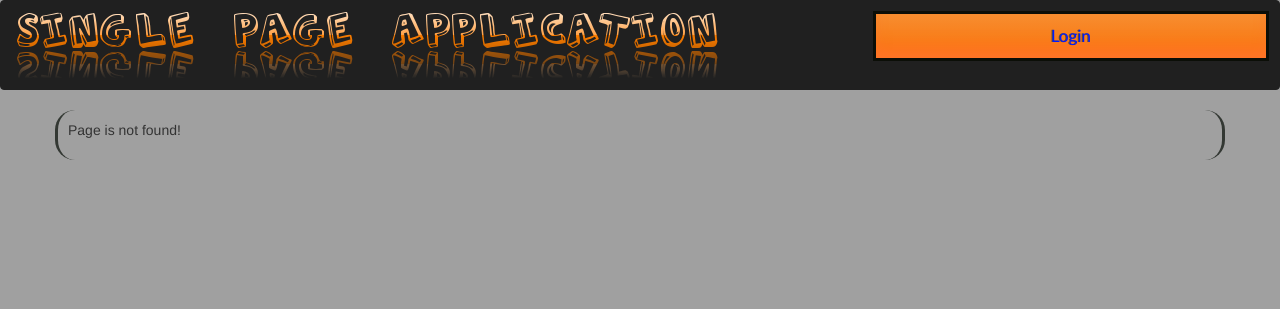
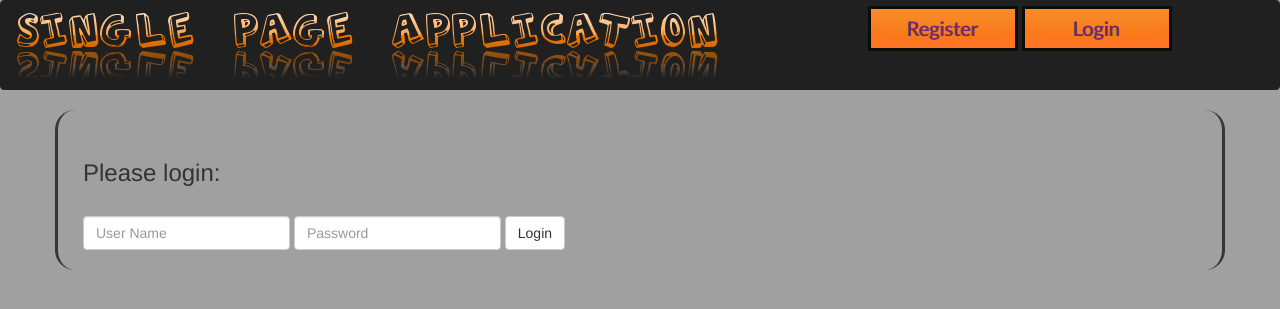
Before and after one commit to EddyCodeIt/SPA_Project_2016_Data_Rep-Quering, a Flask app: page /login/ in a window 1280 px wide. Shown: the top 309 px of the page. Run offline with Flask 2, Linux system fonts and the light colour scheme; some libraries are stand-ins or nearby versions.

Commit message:
4.0) DB created / login / registration / logout

```diff
--- a/app/static/style.css
+++ b/app/static/style.css
@@ -29,17 +29,6 @@ body {
 }
 /* BUTTONS STYLING */
 
-#login {
-    font-size: 17px;
-    margin-top: 10px;
-    margin-bottom: 10px;
-    margin-left: 5px;
-    margin-right: 10px;
-    color: #001AFF;
-}
-#login:hover {
-    color: #0055FF;
-}
 
 /* Resource: http://stackoverflow.com/questions/18838463/bootstrap-center-navbar-items */
 .navbar.center .navbar-inner {
@@ -68,7 +57,8 @@ body {
 	color: #72237D;
 	font-family:Trebuchet MS;
 	font-size:20px;
-	padding:10px 10px;
+	padding:5px 5px;
+    width: 150px;
 	text-decoration: none;
 	text-shadow:-1px 0px 0px #665127;
 }
--- a/app/templates/header.html
+++ b/app/templates/header.html
@@ -34,8 +34,9 @@
                         <div class = "col-md-8 col-sm-8 col-xs-12">
                             <img src="{{ url_for('static', filename = 'images/logo.png')}}" alt = "LOGO" class = "img-responsive" id = "myLogo">
                         </div>
-                        <div class = "col-md-4 col-sm-4 col-xs-12">
-                            <p id = user_panel>user panel</p>
+                        <div class = "col-md-4 col-sm-4 col-xs-12" id = user_panel>
+                            <a href="{{ url_for('logout') }}" class = "loginBtn btn-block text-center">Logout</a>
+                            <p >user panel</p>
                         </div>
                    </div>
                 </div><!-- q/.container-fluid -->
--- a/app/templates/index.html
+++ b/app/templates/index.html
@@ -35,7 +35,8 @@
                             <img src="{{ url_for('static', filename = 'images/logo.png')}}" alt = "LOGO" class = "img-responsive" id = "myLogo">
                         </div>
                         <div class = "col-md-4 col-sm-4 col-xs-12">
-                            <a href="#" class = "loginBtn btn-block text-center" id = "login">Login</a>
+                            <a href="{{ url_for('register') }}" class = "loginBtn btn-block text-center">Register</a>
+                            <a href="{{ '/login/' }}" class = "loginBtn btn-block text-center">Login</a>
                         </div>
                    </div>
                 </div><!-- q/.container-fluid -->
--- /dev/null
+++ b/app/templates/login.html
@@ -0,0 +1,27 @@
+{% extends "index.html" %}
+
+
+
+{% block content %}
+
+    <body>
+        <div class = "container">
+           <br>
+           <h3>Please login: </h3>
+           <br>
+
+           <form action = "" class = "form-inline" method = "post">
+               <input type = "text" class = "form-control"
+               placeholder="User Name" name = "username"
+               value = "{{request.form.username}}" required> <!-- way to pass data back to python -->
+               <input type = "password" class = "form-control"
+               placeholder="Password" name = "password"
+               value = "{{request.form.password}}" required>
+               <input class = "btn btn-default" type = "submit" value = "Login">
+           </form>
+
+           <p>{{ error }}</p>
+        </div>
+    </body>
+
+{% endblock %}
--- a/app/views.py
+++ b/app/views.py
@@ -1,7 +1,23 @@
-from flask import render_template, flash
-from app import app
+from flask import render_template, flash, request, url_for, redirect, session, abort, g
+from app import app, db, login_manager
+
+## LOGIN imports ##
+
+from flask_login import login_user, logout_user, current_user, login_required
+from .models import User
+
+## CONTENT MANAGER imports ##
 from .content_manager import Content
 #send_from_directory
+
+@login_manager.user_loader
+def load_user(id):
+    return User.query.get(int(id))
+
+@app.before_request
+def before_request():
+    g.user = current_user
+
 
 TOPIC_DICT = Content()
 
@@ -12,12 +28,45 @@ def index():
     return render_template("index.html")
 
 @app.route('/header/')
+@login_required
 def header():
     flash("Flash test")
     return render_template("header.html", TOPIC_DICT = TOPIC_DICT)
     # 1st TOPIC_DICT is used in html
     # 2nd TOPIC_DICT is corresponding to one declared on top
 
+# Code source: https://blog.openshift.com/use-flask-login-to-add-user-authentication-to-your-python-application/
+@app.route('/login/',methods=['GET','POST'])
+def login():
+    if request.method == 'GET':
+        return render_template('login.html')
+    username = request.form['username']
+    password = request.form['password']
+    registered_user = User.query.filter_by(username=username, password=password).first()
+    if registered_user is None:
+        flash('Invalid username or password', 'error')
+        return redirect(url_for('login'))
+    login_user(registered_user)
+    flash('Logged in successfully')
+    return redirect(url_for('header'))
+
+@app.route('/register/', methods = ['GET', 'POST'])
+def register():
+    if request.method == 'GET':
+        return render_template('register.html')
+    user = User(request.form['username'], request.form['password'])
+    db.session.add(user)
+    db.session.commit()
+    flash('User successfully registered')
+    return redirect(url_for('login'))
+
+@app.route('/logout/')
+def logout():
+    logout_user()
+    return redirect(url_for('index'))
+
+
+# 404 error handle that renders 404.html template
 @app.errorhandler(404)
 def page_not_found(e):
     return render_template("404.html")
--- /dev/null
+++ b/db_repository/manage.py
@@ -0,0 +1,5 @@
+#!/usr/bin/env python
+from migrate.versioning.shell import main
+
+if __name__ == '__main__':
+    main()
```
Also changed, not shown: app/__init__.py (+32 -3 lines), app/models.py (added, +38 -0 lines), app/templates/layout.html (added, +54 -0 lines), app/templates/register.html (added, +27 -0 lines), config.py (+21 -0 lines), db_create.py (added, +13 -0 lines), db_downgrade.py (added, +12 -0 lines), db_migrate.py (added, +20 -0 lines), db_repository/migrate.cfg (added, +25 -0 lines), db_upgrade.py (added, +7 -0 lines), app.db (added), db_repository/__init__.py (added), db_repository/versions/__init__.py (added), 1 other file.
